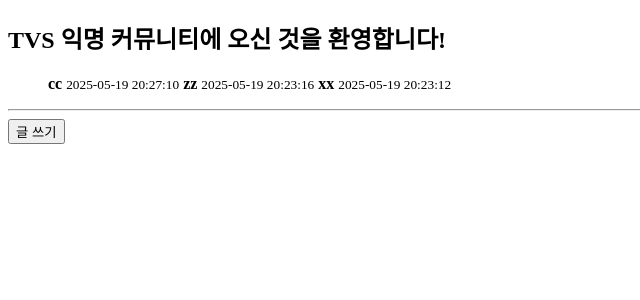
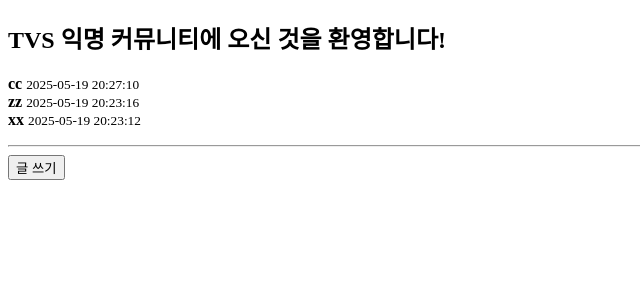
Before and after one commit to HaeengIn/tungtungtungtungtungtungtungtungtung, a Flask app: page / in a window 1280 px wide. Shown: the top 300 px of the page, without its empty margins (0-640 px from the left). Run offline with Flask 3, Linux system fonts and the light colour scheme; data comes from the database, SQL or seed files in the repository; both versions use the stored data as it was after the commit.

Commit message:
post list

```diff
--- a/list.txt
+++ b/list.txt
@@ -18,7 +18,7 @@ Flask에서 POST 요청 처리 라우트 생성
 3. 글 목록 조회 기능
 SQLite에서 모든 글 불러오는 로직 작성
 
-최신순 정렬 적용
+최신순 정렬 적용 ✅
 
 4. 메인 페이지에 글 목록 표시
 index.html에서 글 리스트 반복 출력
--- a/static/style.css
+++ b/static/style.css
@@ -0,0 +1,4 @@
+ul {
+    list-style-type: none;
+    padding-left: 0;
+}
--- a/templates/index.html
+++ b/templates/index.html
@@ -2,6 +2,7 @@
 <html lang="ko">
 <head>
     <meta http-equiv="content-type" content="text/html; charset=utf-8" />
+    <link rel="stylesheet" href="../static/style.css">
     <title>
         TVS - Main
     </title>
@@ -14,7 +15,9 @@
     </h2>
     <ul>
         {% for post in posts %}
-            <strong>{{ post['title'] }}</strong> <small>{{ post['created_at'] }}</small>
+            <li>
+                <strong>{{ post['title'] }}</strong> <small>{{ post['created_at'] }}</small>
+            </li>
         {% endfor %}
     </ul>
 
```
Also changed, not shown: db/data.db.
